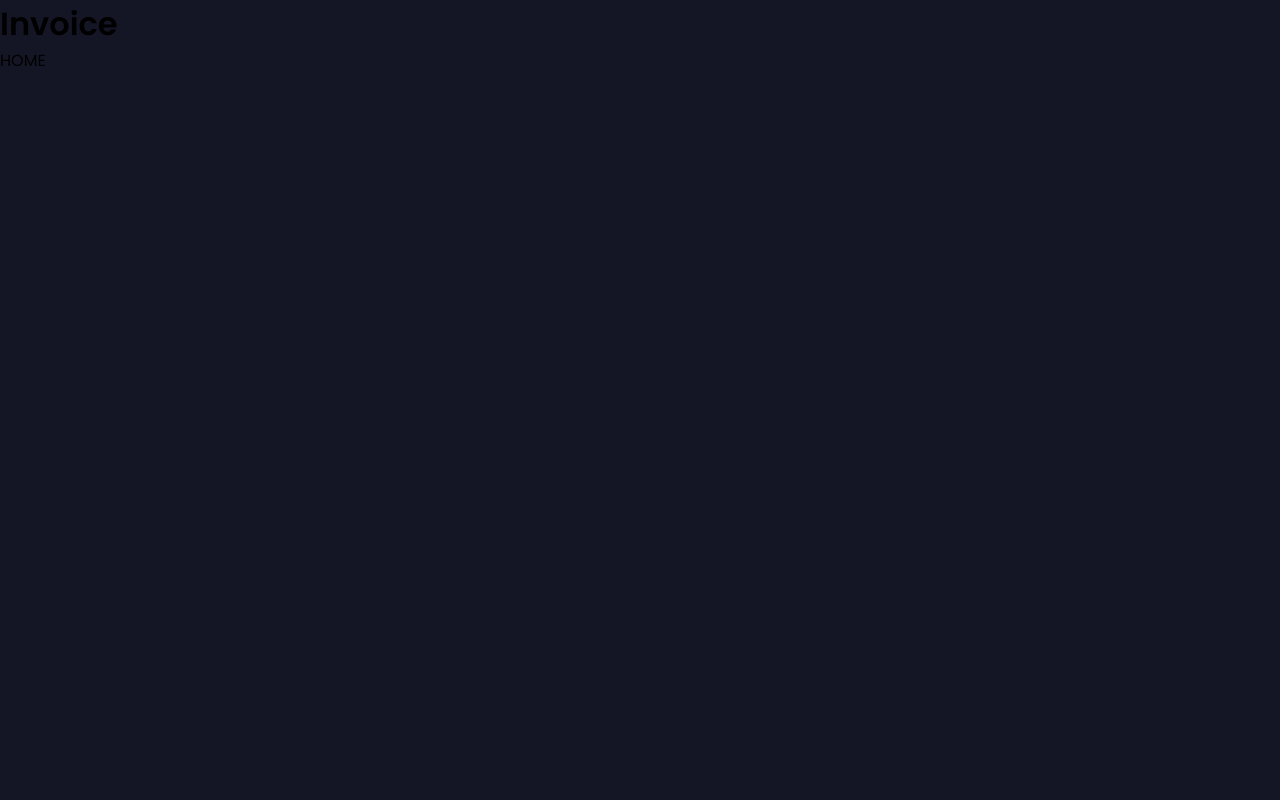
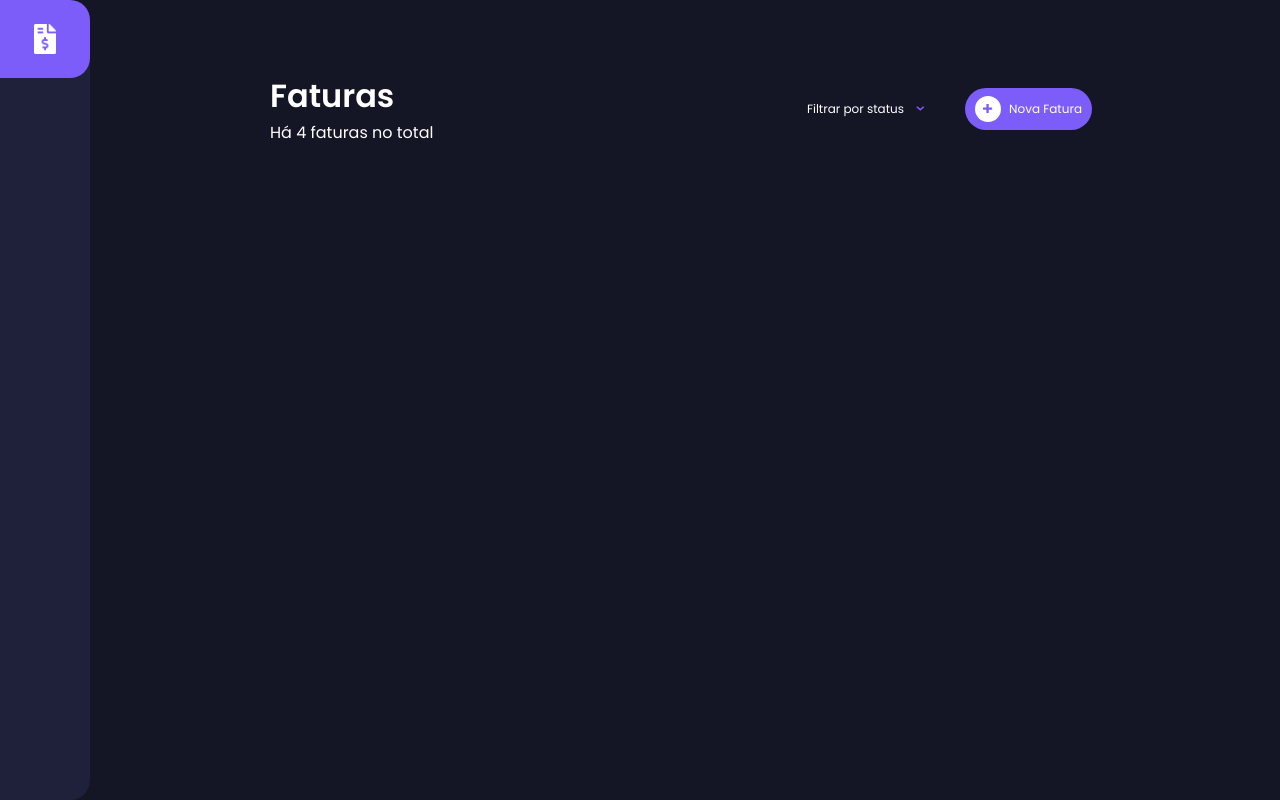
Before and after one commit to GeovaneReboucas/invoice-app, a Vue app: page /home in a window 1280 px wide. Built offline with nearby package versions, Linux system fonts and the light colour scheme.

Commit message:
feat: creating Home view and Navigation component

```diff
--- a/src/App.vue
+++ b/src/App.vue
@@ -1,7 +1,38 @@
 <template>
-  <h1>Invoice</h1>
-  <router-view></router-view>
+  <div>
+    <div v-if="!isMobile" class="app flex flex-column">
+      <Navigation />
+
+      <div class="app-content flex flex-content">
+        <router-view />
+      </div>
+    </div>
+
+    <div v-else class="mobile-message flex flex-column">
+      <h2>Desculpe, a aplicação não tem suporte para dispositivos celulares!</h2>
+      <p>Para usar esse sistema, por favor use um computador ou tablet.</p>
+    </div>
+  </div>
 </template>
+
+<script setup lang="ts">
+import Navigation from './components/Navigation.vue';
+import { ref } from 'vue';
+
+
+const isMobile = ref(false)
+function checkScreen(){
+  const windowWidth = window.innerWidth;
+  if(windowWidth <= 750){
+    return isMobile.value = true
+  }
+
+  isMobile.value = false
+}
+
+checkScreen();
+window.addEventListener('resize', checkScreen)
+</script>
 
 <style lang="scss">
 @import url("https://fonts.googleapis.com/css2?family=Poppins:wght@300;400;500;600&display=swap");
@@ -11,7 +42,34 @@
   padding: 0;
   box-sizing: border-box;
   font-family: "Poppins", sans-serif;
+}
+
+.app{
   background-color: #141625;
+  min-height: 100vh;
+
+  @media(min-width: 900px) {
+    flex-direction: row !important;
+  }
+
+  .app-content{
+    padding: 0 20px;
+    flex: 1;
+    position: relative;
+  }
+}
+
+.mobile-message{
+  text-align: center;
+  justify-content: center;
+  align-items: center;
+  height: 100vh;
+  background-color: #141625;
+  color: #fff;
+
+  p{
+    margin-top: 16px;
+  }
 }
 
 button,
@@ -81,6 +139,7 @@ button,
     border-radius: 50%;
     margin-right: 8px;
   }
+
   font-size: 12px;
   margin-right: 30px;
   align-items: center;
@@ -92,6 +151,7 @@ button,
   &::before {
     background-color: #33d69f;
   }
+
   color: #33d69f;
   background-color: rgba(51, 214, 160, 0.1);
 }
@@ -100,6 +160,7 @@ button,
   &::before {
     background-color: #ff8f00;
   }
+
   color: #ff8f00;
   background-color: rgba(255, 145, 0, 0.1);
 }
@@ -108,6 +169,7 @@ button,
   &::before {
     background-color: #dfe3fa;
   }
+
   color: #dfe3fa;
   background-color: rgba(223, 227, 250, 0.1);
 }
--- /dev/null
+++ b/src/components/Navigation.vue
@@ -0,0 +1,42 @@
+<template>
+  <header class="flex">
+    <div class="branding flex">
+      <img src="@/assets/file-invoice-dollar-solid.png" alt="">
+    </div>
+  </header>
+</template>
+
+<script setup lang="ts">
+
+</script>
+
+<style scoped lang="scss">
+header {
+  z-index: 99;
+  flex-direction: row;
+  background-color: #1e2139;
+
+  @media(min-width: 900px) {
+    min-height: 100%;
+    min-width: 90px;
+    flex-direction: column;
+    border-radius: 0 20px 20px 0;
+  }
+
+  .branding {
+    border-radius: 0 20px 20px 0;
+    background-color: #7c5dfa;
+    justify-content: center;
+    padding: 24px;
+
+    @media(min-width: 900px) {
+      width: 100%;
+    }
+  }
+
+  img {
+    width: auto;
+    height: 30px;
+  }
+}
+</style>
--- a/src/views/Home.vue
+++ b/src/views/Home.vue
@@ -1,13 +1,123 @@
 <template>
-    <div>
-        HOME
+  <div class="home container">
+    <div class="header flex">
+      <div class="left flex flex-column">
+        <h1>Faturas</h1>
+        <span>Há 4 faturas no total</span>
+      </div>
+      <div class="right flex">
+        <div class="filter flex" @click="toggleFilterMenu">
+          <span>Filtrar por status</span>
+          <img src="@/assets/icon-arrow-down.svg">
+
+          <ul class="filter-menu" v-show="filterMenu">
+            <li>Draft</li>
+            <li>Pendente</li>
+            <li>Pago</li>
+            <li>Limpar Filtros</li>
+          </ul>
+        </div>
+
+        <div class="button flex" @click="newInvoice">
+          <div class="inner-button flex">
+            <img src="@/assets/icon-plus.svg" alt="">
+          </div>
+
+          <span>Nova Fatura</span>
+        </div>
+      </div>
     </div>
+  </div>
 </template>
 
 <script setup lang="ts">
+import { ref } from 'vue';
 
+const filterMenu = ref(false)
+function toggleFilterMenu(){
+  filterMenu.value = !filterMenu.value
+}
+
+function newInvoice(){
+
+}
 </script>
 
-<style scoped>
+<style lang="scss" scoped>
+.home{
+  color: #fff;
 
+  .header{
+    margin-bottom: 65px;
+
+    .left, .right{
+      flex: 1;
+    }
+
+    .right{
+      justify-content: flex-end;
+      align-items: center;
+
+      .button, .filter{
+        align-items: center;
+
+        span{
+          font-size: 12px;
+        }
+      }
+
+      .filter{
+        cursor: pointer;
+        position: relative;
+        margin-right: 40px;
+
+        img{
+          margin-left: 12px;
+          width: 9px;
+          height: 5px;
+        }
+
+        .filter-menu{
+          width: 120px;
+          position: absolute;
+          top: 25px;
+          list-style: none;
+          background-color: #1e2139;
+          box-shadow: 0 4px 6px -1px rgba(0, 0, 0, 0.1), 0 2px 4px -1px rgba(0, 0, 0, 0.06);
+
+          li{
+            cursor: pointer;
+            font-size: 12px;
+            padding: 10px 20px;
+
+            &:hover{
+              color: #1e2139;
+              background-color: #fff;
+            }
+          }
+        }
+      }
+
+      .button{
+        padding: 8px 10px;
+        background-color: #7c5dfa;
+        border-radius: 40px;
+
+        .inner-button{
+          margin-right: 8px;
+          border-radius: 50%;
+          padding: 8px;
+          align-items: center;
+          justify-content: center;
+          background-color: #fff;
+
+          img{
+            width: 10px;
+            height: 10px;
+          }
+        }
+      }
+    }
+  }
+}
 </style>
```
